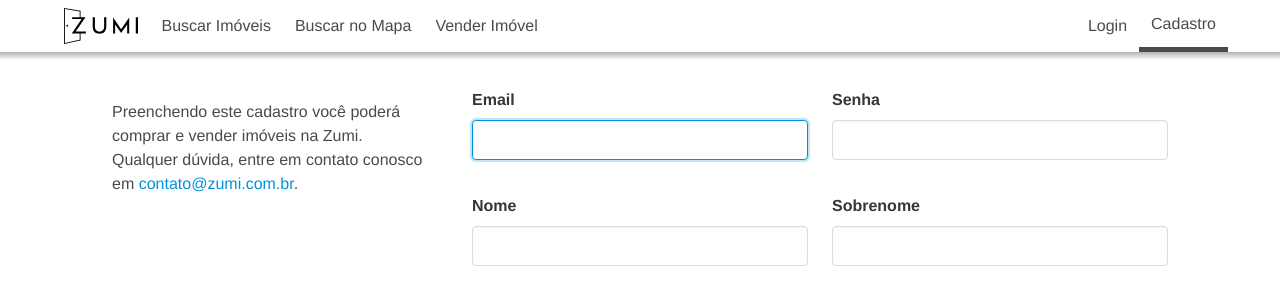
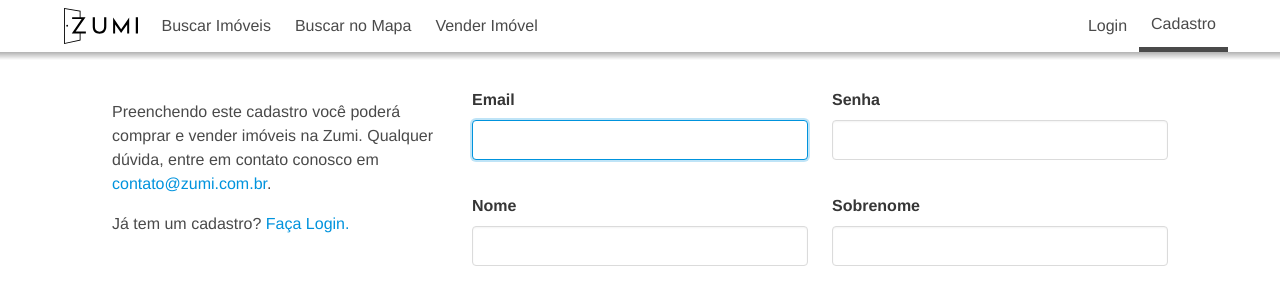
Before and after one commit to Malabarba/Zumi-front, a Vue app: page /cadastro in a window 1280 px wide. Shown: the top 286 px of the page. Built offline with nearby package versions, Linux system fonts and the light colour scheme; no server answers; what vue-head would draw is missing.

Commit message:
Add login button to register page

```diff
--- a/src/pages/Register.vue
+++ b/src/pages/Register.vue
@@ -4,9 +4,9 @@
       <div class="columns">
         <article class="column is-4">
           <p>Preenchendo este cadastro você poderá comprar e vender
-            imóveis na Zumi.</p>
-          <p>Qualquer dúvida, entre em contato conosco em
-            <a href="mailto:contato@zumi.com.br">contato@zumi.com.br</a>.</p>
+            imóveis na Zumi. Qualquer dúvida, entre em contato conosco
+            em <a href="mailto:contato@zumi.com.br">contato@zumi.com.br</a>.</p>
+          <div>Já tem um cadastro? <a href="#login" @click.prevent="openLogin">Faça Login.</a></div>
         </article>
         <article class="column is-8">
           <user-form mode="create"/>
@@ -21,6 +21,7 @@
 <script>
 import { buildMeta } from './meta.service'
 import UserForm from '@/components/UserForm'
+import EventBus from '@/event-bus'
 // import { User } from '@/models'
 // import Api from '@/api'
 
@@ -28,6 +29,15 @@ export default {
   name: 'Register',
   head: buildMeta({title: 'Cadastro',
                    description: 'Crie seu cadastro de comprador ou vendedor na Zumi'}),
-  components: {UserForm}
+  components: {UserForm},
+  methods: {
+    openLogin() { EventBus.$emit('login-modal') }
+  }
 }
 </script>
+
+<style lang="scss" scoped>
+article > div {
+  margin-top: 1rem;
+}
+</style>
```
